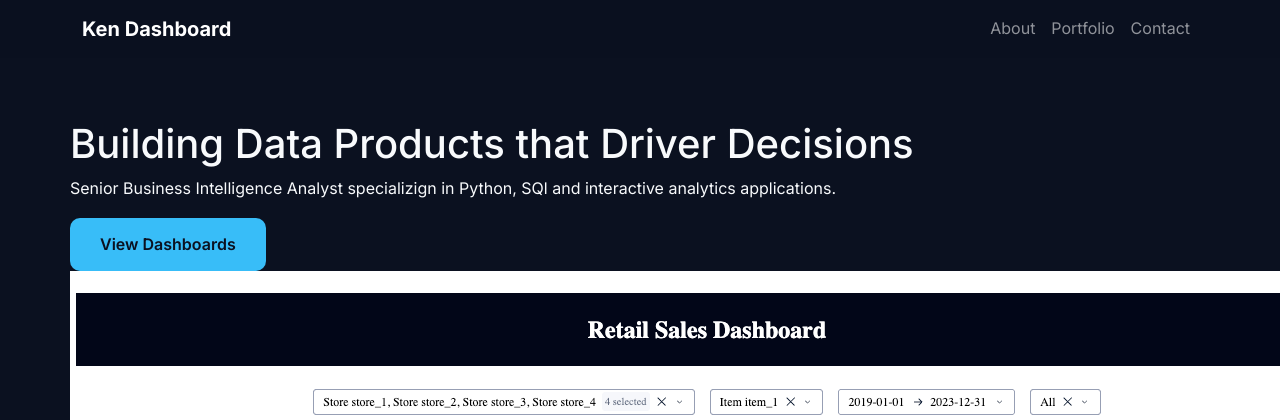
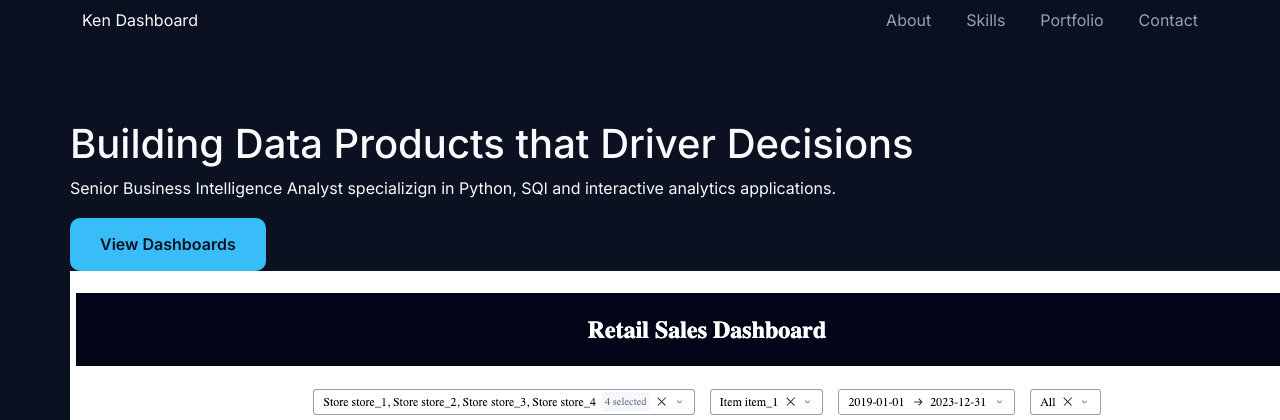
Before and after one commit to kcastaneda1/Building-Ploty-Dashboard-Portfolio, a Flask app: page / in a window 1280 px wide; the page is wider, and only the part inside the window is pictured. Shown: the top 420 px of that part. Run offline with Flask 3, Linux system fonts and the light colour scheme.

Commit message:
Update base.html

```diff
--- a/templates/base.html
+++ b/templates/base.html
@@ -26,52 +26,35 @@
     <!-- ========================= -->
     <!-- Navigation -->
     <!-- ========================= -->
-    <nav class="navbar navbar-expand-lg navbar-dark">
-        <div class="container">
-            <a class="navbar-brand fw-bold" href="/">
+    <header class="navbar">
+        <div class="container" aria-colspan="logo">
+            <a href="/">
                 Ken Dashboard
             </a>
-            <button
-                class="navbar-toggler"
-                type="button"
-                data-bs-toggle="collapse"
-                data-bs-target="#navbar">
-
-                <span class="navbar-toggler-icon"></span>
-            </button>
-            <div
-                class="collapse navbar-collapse"
-                id="navbar">
-                <ul class="navbar-nav ms-auto">
-                    <li class="nav-item">
-                        <a class="nav-link" href="#about">
+            <nav>
+                <a href="#about">
                     About
                 </a>
-                    </li>
-                    <li class="nav-item">
-                        <a class="nav-link" href="#portfolio">
+                <a href="#skills">
+                    Skills
+                </a>
+                <a href="#portfolio">
                     Portfolio
                 </a>
-                    </li>
-                    <li class="nav-item">
-                        <a class="nav-link" href="#contact">
+                <a href="#contact">
                     Contact
                 </a>
-                    </li>
-                </ul>
+            </nav>
         </div>
-        </div>
-    </nav>
-    <!-- ========================= -->
-    <!-- Page Content -->
-    <!-- ========================= -->
-    {% block content %}
+    </header>
+    <!-- MAIN CONTENT -->
+     <main>
+        {% block content%}
         {% endblock %}
-    <!-- ========================= -->
+     </main>
     <!-- Footer -->
-    <!-- ========================= -->
     <footer id="contact">
-        <div class="container text-center">
+        <div class="footer container">
             <h3>Let's Connect</h3>
             <p>
                 Interested in analytics, dashboards, or data engineering?
```
Lines whose indentation alone changed are shown as unchanged.
